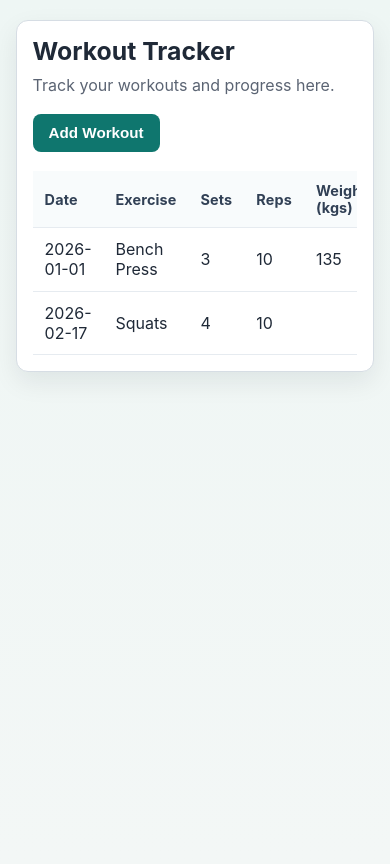
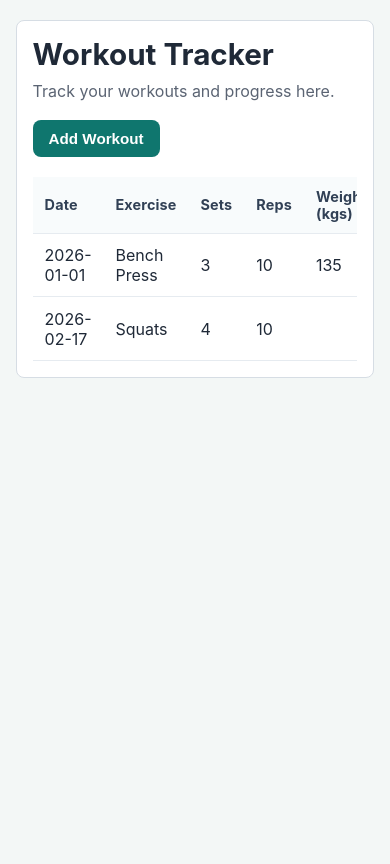
Before and after one commit to mrmatho/flask_example_project, a Flask app: page / in a window 390 px wide. Run offline with Flask 3, Linux system fonts and the light colour scheme.

Commit message:
Updated - simplified the styles for student understanding

```diff
--- a/static/styles.css
+++ b/static/styles.css
@@ -1,15 +1,4 @@
-:root {
-    --bg: #f3f7f6;
-    --surface: #ffffff;
-    --text: #1f2937;
-    --muted: #5b6473;
-    --border: #d6dde4;
-    --primary: #0f766e;
-    --primary-dark: #0b5f59;
-    --secondary-bg: #ecf3f2;
-    --secondary-text: #20524d;
-}
-
+/* Base */
 * {
     box-sizing: border-box;
 }
@@ -18,32 +7,32 @@ body {
     margin: 0;
     min-height: 100vh;
     font-family: "Inter", "Segoe UI", Roboto, "Helvetica Neue", Arial, sans-serif;
-    color: var(--text);
-    background: linear-gradient(180deg, #eef6f4 0%, var(--bg) 100%);
+    color: #1f2937;
+    background: #f3f7f6;
 }
 
+/* Layout */
 .page-shell {
     width: min(980px, 92vw);
     margin: 2.5rem auto;
 }
 
 .card {
-    background: var(--surface);
-    border: 1px solid var(--border);
-    border-radius: 14px;
+    background: #ffffff;
+    border: 1px solid #d6dde4;
+    border-radius: 8px;
     padding: 1.5rem;
-    box-shadow: 0 10px 26px rgba(17, 24, 39, 0.08);
 }
 
 h1 {
     margin: 0 0 0.5rem;
-    font-size: clamp(1.55rem, 2vw, 2rem);
+    font-size: 1.85rem;
     line-height: 1.2;
 }
 
 .subtitle {
     margin: 0 0 1.2rem;
-    color: var(--muted);
+    color: #5b6473;
 }
 
 .actions {
@@ -53,6 +42,7 @@ h1 {
     flex-wrap: wrap;
 }
 
+/* Buttons and links */
 button,
 input[type="submit"] {
     border: 0;
@@ -61,19 +51,18 @@ input[type="submit"] {
     font-size: 0.95rem;
     font-weight: 600;
     cursor: pointer;
-    background: var(--primary);
+    background: #0f766e;
     color: #ffffff;
-    transition: background-color 0.18s ease;
 }
 
 button:hover,
 input[type="submit"]:hover {
-    background: var(--primary-dark);
+    background: #0b5f59;
 }
 
 button.secondary {
-    background: var(--secondary-bg);
-    color: var(--secondary-text);
+    background: #ecf3f2;
+    color: #20524d;
     border: 1px solid #c9ddd9;
 }
 
@@ -95,8 +84,8 @@ button.secondary:hover {
 .action-link {
     display: inline-block;
     text-decoration: none;
-    background: var(--secondary-bg);
-    color: var(--secondary-text);
+    background: #ecf3f2;
+    color: #20524d;
     border: 1px solid #c9ddd9;
     border-radius: 8px;
     padding: 0.4rem 0.75rem;
@@ -120,6 +109,7 @@ button.danger:hover {
     background: #941d14;
 }
 
+/* Table */
 table {
     width: 100%;
     border-collapse: collapse;
@@ -149,6 +139,7 @@ tr:hover td {
     margin: 0 auto;
 }
 
+/* Form */
 .workout-form {
     display: grid;
     gap: 0.65rem;
@@ -168,18 +159,18 @@ input[type="text"],
 input[type="number"],
 input[type="date"] {
     width: 100%;
-    border: 1px solid var(--border);
+    border: 1px solid #d6dde4;
     border-radius: 8px;
     padding: 0.6rem 0.7rem;
     font-size: 0.95rem;
-    color: var(--text);
+    color: #1f2937;
     background: #ffffff;
 }
 
 input[type="text"]:focus,
 input[type="number"]:focus,
 input[type="date"]:focus {
-    border-color: var(--primary);
+    border-color: #0f766e;
     outline: 2px solid rgba(15, 118, 110, 0.18);
     outline-offset: 1px;
 }
@@ -195,7 +186,6 @@ input[type="date"]:focus {
 
     .card {
         padding: 1rem;
-        border-radius: 12px;
     }
 
     table {
```
